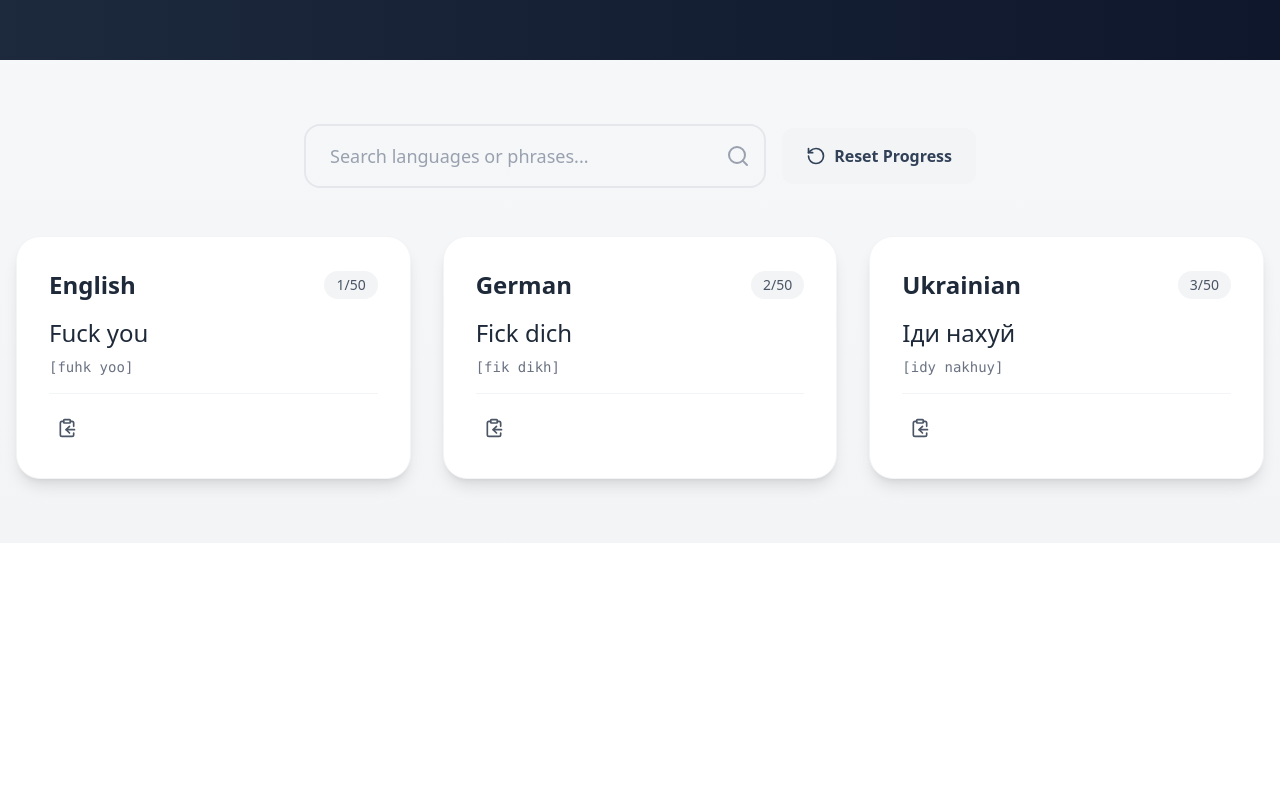
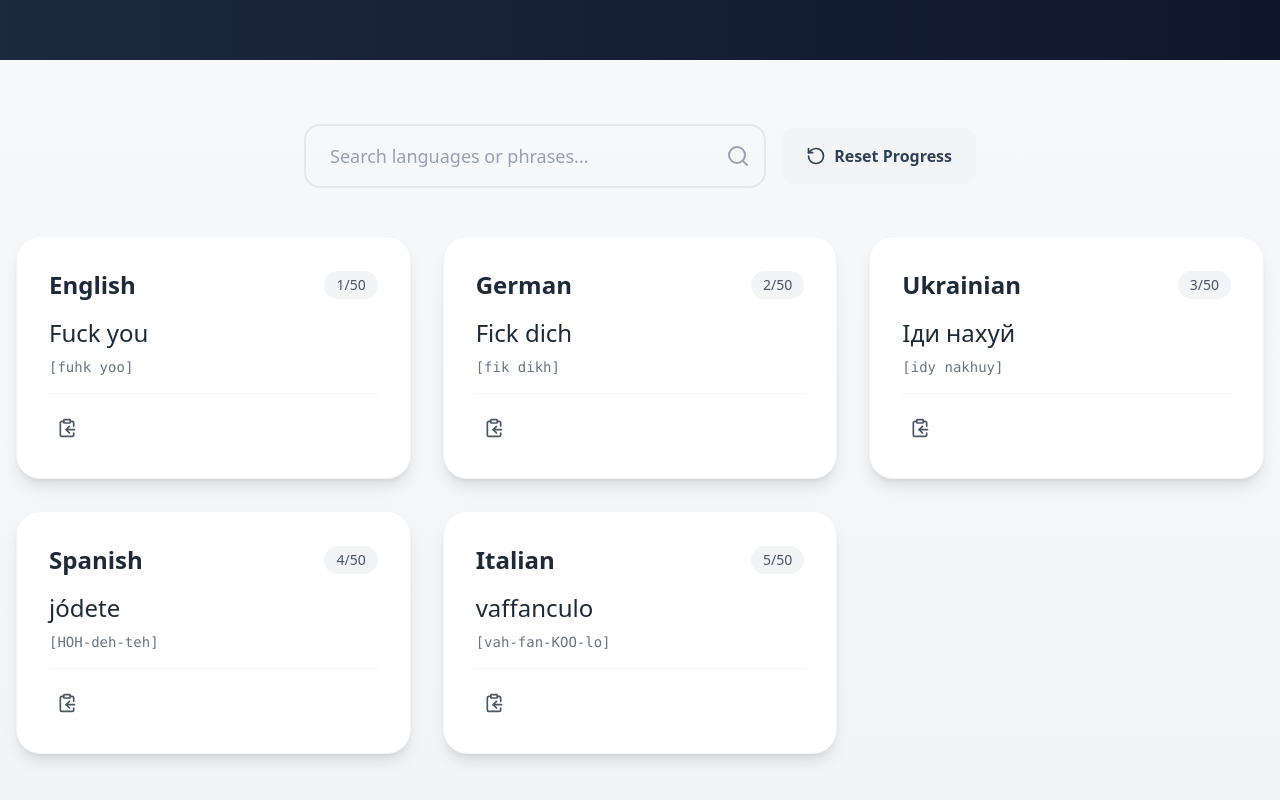
Before and after one commit to Saur4ig/50fu, a React (Vite) app: page / in a window 1280 px wide. Shown: the part 417-1217 px from the top of the page. Before the commit the page ends 960 px from the top, so only its background shows below. Built offline with nearby package versions, Linux system fonts and the light colour scheme.

Commit message:
added spanish and italian

```diff
--- a/src/data/phrases.ts
+++ b/src/data/phrases.ts
@@ -20,6 +20,16 @@ const phrases: Phrase[] = [
     phrase: "Іди нахуй",
     transcription: "idy nakhuy"
   },
+  {
+    language: "Spanish",
+    phrase: "jódete",
+    transcription: "HOH-deh-teh"
+  },
+  {
+    language: "Italian",
+    phrase: "vaffanculo",
+    transcription: "vah-fan-KOO-lo"
+  }
 ];
 
 export default phrases;
```
